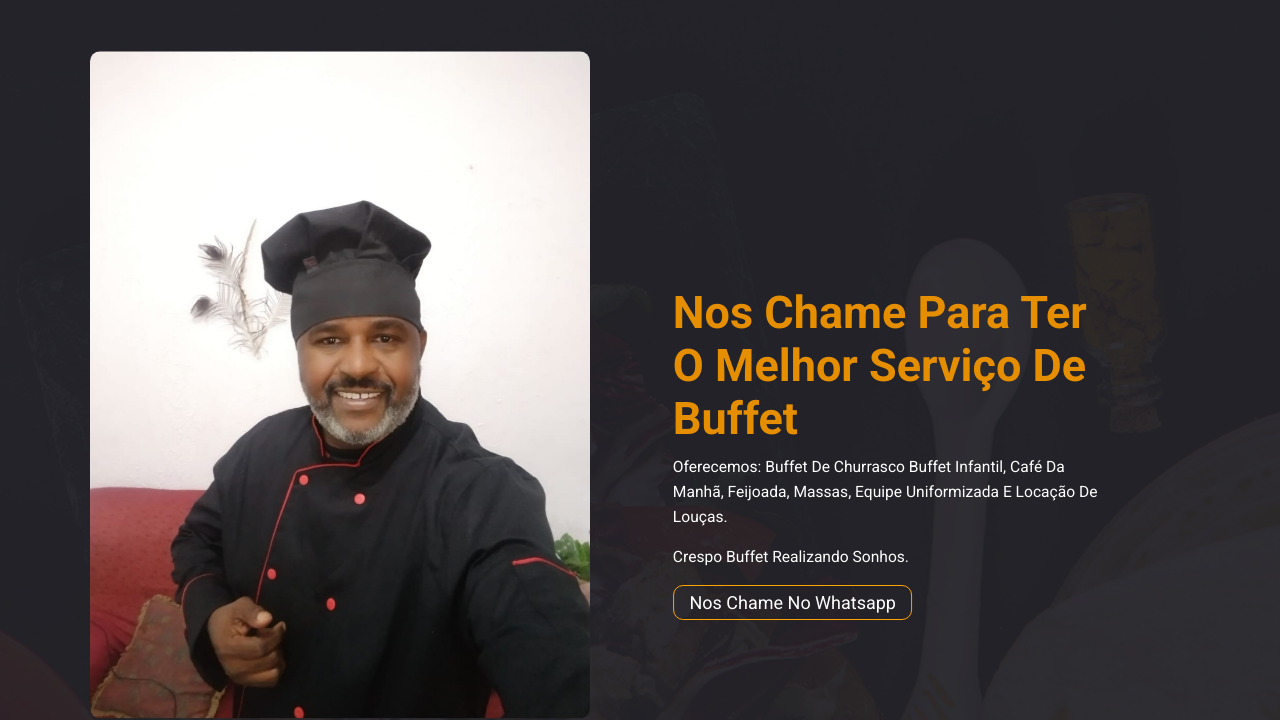
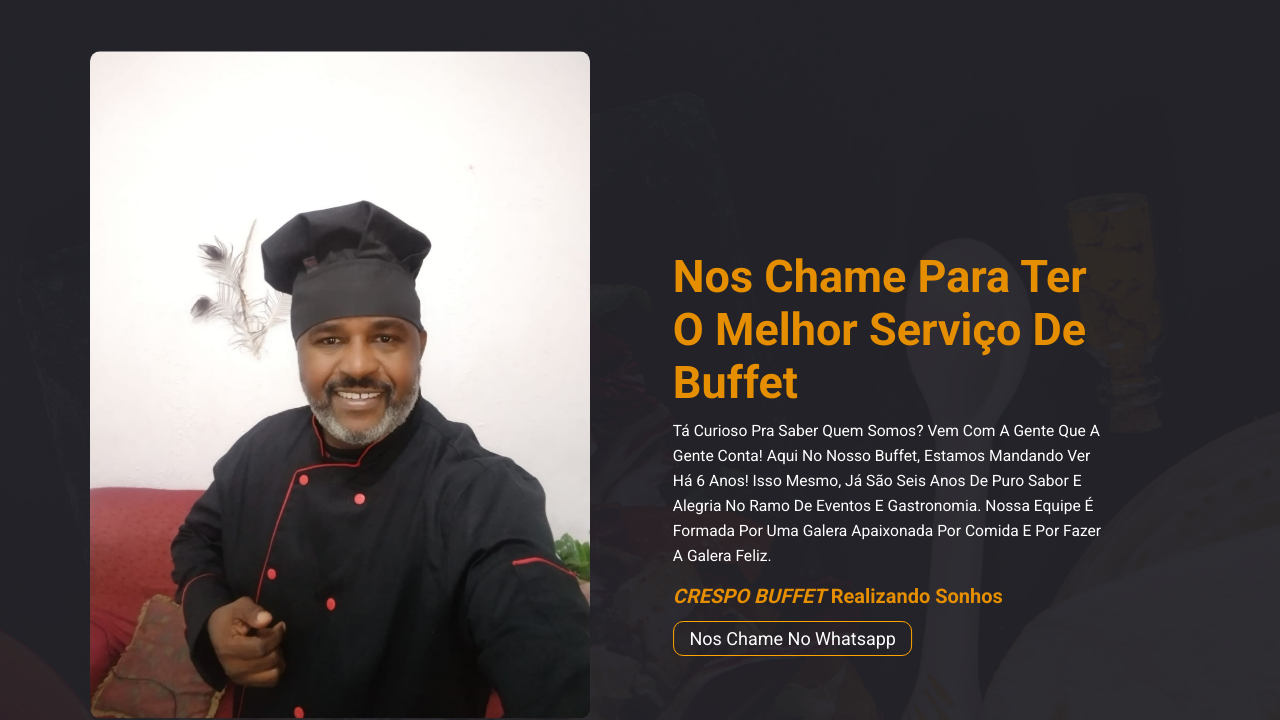
Before and after one commit to GuilhermeJRamos/CrespoBuffet, a plain HTML site: page index.html in a window 1280 px wide. Shown: the part 92-812 px from the top of the page. Drawn offline with nearby package versions, Linux system fonts and the light colour scheme.

Commit message:
photo changes

```diff
--- a/index.html
+++ b/index.html
@@ -48,14 +48,9 @@
             <div class="home-inner-content">
                 <div class="home-text-content">
                 <h1>Nos chame para ter o Melhor serviço de Buffet</h1>
-                <p>Oferecemos:  Buffet de Churrasco
-                     Buffet infantil,
-                     Café da manhã,
-                    Feijoada,
-                     Massas,
-                    Equipe uniformizada e
-                     Locação de louças.</p>
-                     <p>Crespo Buffet Realizando Sonhos.</p>
+                <p>Tá curioso pra saber quem somos? Vem com a gente que a gente conta! Aqui no nosso Buffet, estamos mandando ver há 6 anos! Isso mesmo, já são seis anos de puro sabor e alegria no ramo de eventos e gastronomia. Nossa equipe é formada por uma galera apaixonada por comida e por fazer a galera feliz.</p>
+                <h1 style="font-size: 20px;"><span style="font-style: italic;">CRESPO BUFFET</span> realizando Sonhos</h1>
+                <br>
                 <a href="https://api.whatsapp.com/send?phone=5521999461894&text=Gostaria%20de%20Saber%20mais%20sobre%20o%20Buffet." target="_blank">Nos Chame no Whatsapp</a>
                 </div>
             </div>
@@ -76,7 +71,7 @@
                 <div class="about-inner-content">
                     <div class="about-text-content">
                         <h1>Sobre Nós</h1>
-                        <p> Tá curioso pra saber quem somos? Vem com a gente que a gente conta! Aqui no nosso Buffet, estamos mandando ver há 6 anos! Isso mesmo, já são seis anos de puro sabor e alegria no ramo de eventos e gastronomia. Nossa equipe é formada por uma galera apaixonada por comida e por fazer a galera feliz.</p>
+                        <p> Aqui É Onde A Mágica Acontece E Você Pode Se Esbaldar Com Pratos De Tirar O Chapéu. Nossa Equipe Top De Linha De Chefs Está Pronta Para Arrasar Na Cozinha E Criar Verdadeiras Maravilhas Para O Seu Paladar. Sabe O Segredo Do Nosso Sucesso? Só Trabalhamos Com Ingredientes Frescos E De Primeiríssima Qualidade, Vindos Dos Nossos Parceiros Locais Super Confiáveis. Cada Prato É Feito Com Muito Carinho E Dedicação, Garantindo Sabores Que Vão Fazer Você Lamber Os Beiços E Uma Apresentação Que Dá Água Na Boca. Então, Vem Com A Gente E Aproveite Cada Mordida Nessa Área Incrível Chamada "Aproveite Nossa Comida". Aqui É O Paraíso Para Os Amantes Da Boa Comida!</p>
 
                     </div>
                 </div>
@@ -122,7 +117,7 @@
 
             <div class="inner-gallery">
                 <div class="gallery-image">
-                    <img src="images/salada.jpg" alt="">
+                    <img src="images/WhatsApp Image 2023-05-16 at 13.18.36.jpeg" alt="">
                 </div>
             </div>
 
@@ -152,7 +147,7 @@
 
         <div class="food-main-content">
             <h1>Aproveite Nossa Comida</h1>
-            <p>Aqui é onde a mágica acontece e você pode se esbaldar com pratos de tirar o chapéu. Nossa equipe top de linha de chefs está pronta para arrasar na cozinha e criar verdadeiras maravilhas para o seu paladar. Sabe o segredo do nosso sucesso? Só trabalhamos com ingredientes frescos e de primeiríssima qualidade, vindos dos nossos parceiros locais super confiáveis. Cada prato é feito com muito carinho e dedicação, garantindo sabores que vão fazer você lamber os beiços e uma apresentação que dá água na boca. Então, vem com a gente e aproveite cada mordida nessa área incrível chamada "Aproveite nossa Comida". Aqui é o paraíso para os amantes da boa comida!</p>
+            <p>Aqui é o local onde a magia acontece e você pode se deliciar com pratos incríveis. Nossa equipe de chefs de primeira linha está pronta para brilhar na cozinha e criar verdadeiras maravilhas para satisfazer seu paladar. O segredo do nosso sucesso? Trabalhamos exclusivamente com ingredientes frescos e de alta qualidade, provenientes de nossos parceiros locais altamente confiáveis. Cada prato é preparado com amor e dedicação, garantindo sabores que vão fazer você saborear cada pedacinho e uma apresentação irresistível. Venha conosco e aproveite cada garfada nesse incrível espaço que chamamos de "Aprecie Nossa Gastronomia". Aqui é o paraíso para os entusiastas da boa comida!</p>
         </div>
 
     </div>
```
Also changed, not shown: images/WhatsApp Image 2023-05-16 at 13.18.36.jpeg (added).
